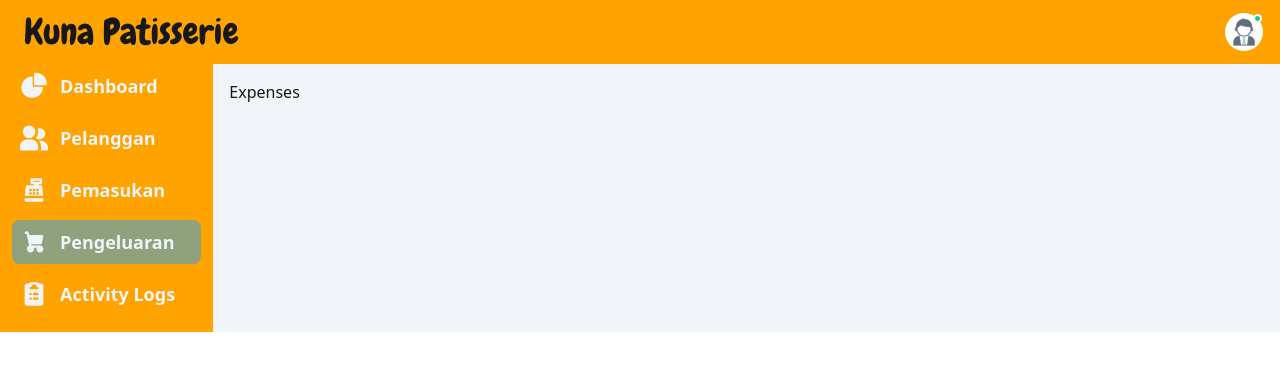
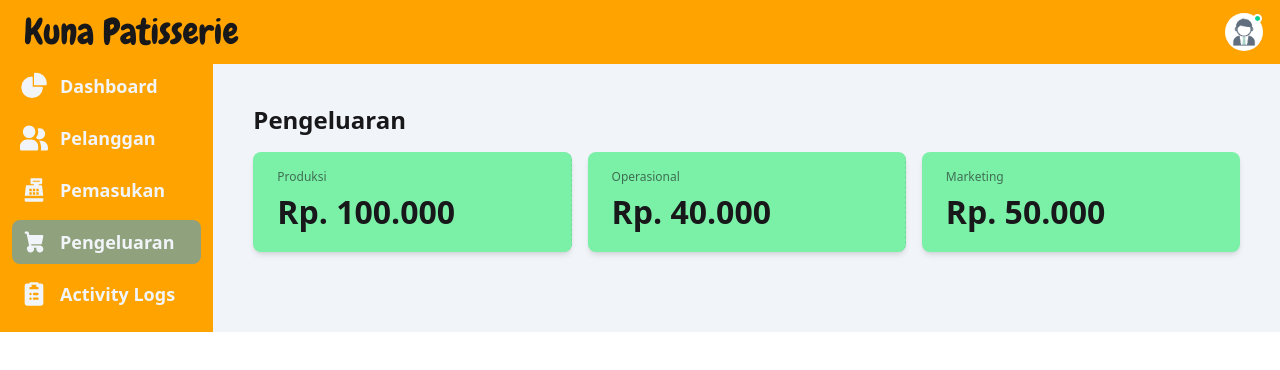
Before and after one commit to daffaMuttaqin/kuna-finance-frontend, a React (Vite) app: page /expense in a window 1280 px wide. Shown: the top 370 px of the page. Built offline with nearby package versions, Linux system fonts and the light colour scheme; no server answers; sample sign-in values are in the browser's storage.

Commit message:
Tambah stats untuk Pengeluaran

```diff
--- a/src/pages/Dashboard.jsx
+++ b/src/pages/Dashboard.jsx
@@ -54,7 +54,7 @@ const Dashboard = () => {
 
   return (
     <div>
-      <div className="p-6">
+      <div className="p-0 lg:p-6">
         <h2 className="text-2xl font-bold mb-4">Dashboard Keuangan</h2>
 
         {/* STAT BOX */}
--- a/src/pages/Expense.jsx
+++ b/src/pages/Expense.jsx
@@ -1,9 +1,60 @@
 import React from "react";
+import CountUp from "../components/CountUp";
 
 function Expense() {
   return (
     <div>
-      <div>Expenses</div>
+      <div className="p-0 lg:p-6">
+        <h2 className="text-2xl font-bold mb-4">Pengeluaran</h2>
+
+        {/* STATS */}
+        <div className="grid grid-cols-1 md:grid-cols-3 gap-1 lg:gap-4 mb-8 lg:text-lg text-4xl">
+          <div className="stat bg-green-300 my-1 lg:my-0 rounded-lg shadow-md">
+            <div className="stat-title">Produksi</div>
+            <div className="stat-value">
+              <span>Rp. </span>
+              <CountUp
+                from={0}
+                // to={Number(data.incomeToday)}
+                to={100000}
+                separator="."
+                duration={0.1}
+                className="inline"
+              />
+            </div>
+          </div>
+          <div className="stat bg-green-300 my-1 lg:my-0 rounded-lg shadow-md">
+            <div className="stat-title">Operasional</div>
+            <div className="stat-value">
+              <span>Rp. </span>
+              <CountUp
+                from={0}
+                // to={Number(data.incomeMonth)}
+                to={40000}
+                separator="."
+                duration={0.1}
+                className="inline"
+              />
+            </div>
+          </div>
+          <div className=" flex flex-col lg:flex-row">
+            <div className="stat bg-green-300 my-1 lg:my-0 rounded-lg shadow-md">
+              <div className="stat-title">Marketing</div>
+              <div className="stat-value">
+                <span>Rp. </span>
+                <CountUp
+                  from={0}
+                  // to={Number(data.expenseToday)}
+                  to={50000}
+                  separator="."
+                  duration={0.1}
+                  className="inline"
+                />
+              </div>
+            </div>
+          </div>
+        </div>
+      </div>
     </div>
   );
 }
```
